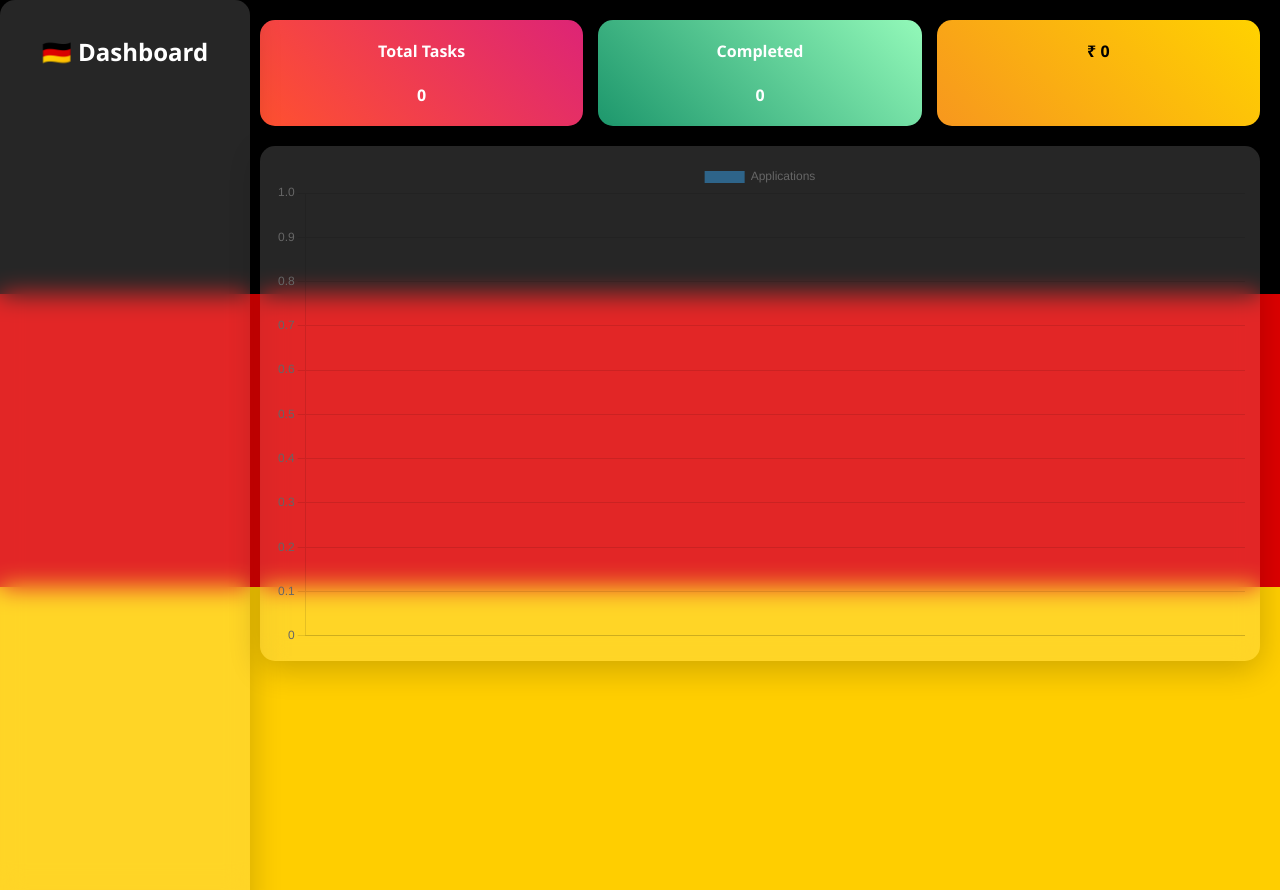
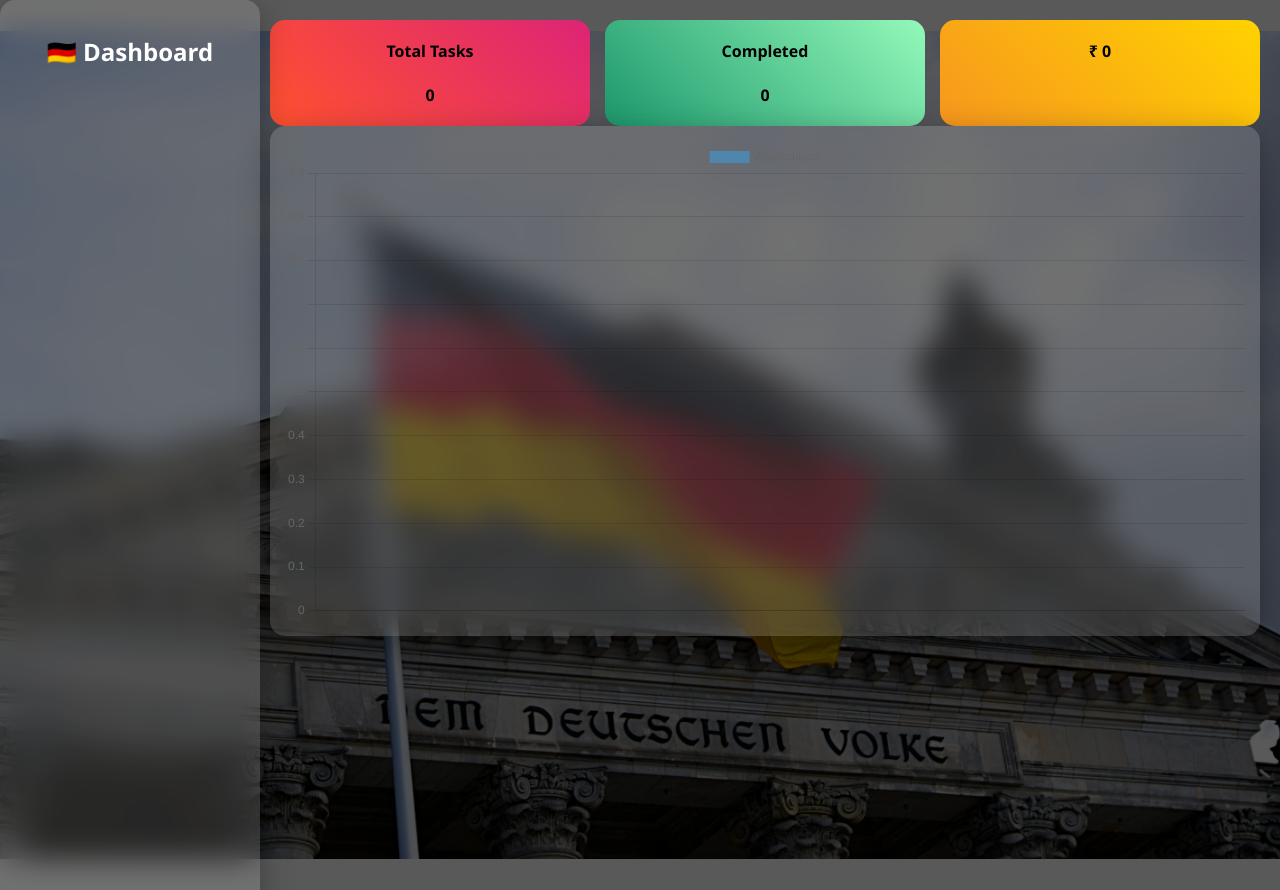
Before and after one commit to adityaramoji2002-maker/germany-dashboard, a Flask app: page / in a window 1280 px wide. Run offline with Flask 3, Linux system fonts and the light colour scheme; data that the repository does not hold is empty.

Commit message:
Update index.html

```diff
--- a/templates/index.html
+++ b/templates/index.html
@@ -6,34 +6,39 @@
 
 <style>
 
-/* 🇩🇪 German Flag Background */
+/* 🇩🇪 Background Image */
 body {
     margin: 0;
     font-family: 'Segoe UI', sans-serif;
-    background: linear-gradient(
-        to bottom,
-        #000000 33%,
-        #dd0000 33%,
-        #dd0000 66%,
-        #ffce00 66%
-    );
-    min-height: 100vh;
+    background: url("/static/images/germany.jpg") no-repeat center center fixed;
+    background-size: cover;
+    animation: zoomBg 20s infinite alternate;
 }
 
-/* Glass effect */
-.glass {
-    background: rgba(255, 255, 255, 0.15);
-    backdrop-filter: blur(12px);
-    border-radius: 15px;
-    box-shadow: 0 8px 32px rgba(0,0,0,0.2);
+/* Dark overlay */
+body::before {
+    content: "";
+    position: fixed;
+    width: 100%;
+    height: 100%;
+    background: rgba(0,0,0,0.65);
+    top: 0;
+    left: 0;
+    z-index: -1;
+}
+
+/* Zoom animation */
+@keyframes zoomBg {
+    from { background-size: 100%; }
+    to { background-size: 110%; }
 }
 
 /* Sidebar */
 .sidebar {
-    width: 220px;
+    width: 230px;
     position: fixed;
     height: 100%;
-    padding: 15px;
+    padding: 20px;
     color: white;
 }
 
@@ -55,22 +60,33 @@ body {
 
 /* Content */
 .content {
-    margin-left: 240px;
+    margin-left: 250px;
     padding: 20px;
+}
+
+/* Glass UI */
+.glass {
+    background: rgba(255,255,255,0.15);
+    backdrop-filter: blur(15px);
+    border-radius: 15px;
+    padding: 15px;
+    margin-bottom: 20px;
+    color: white;
+    box-shadow: 0 8px 32px rgba(0,0,0,0.3);
 }
 
 /* Cards */
 .cards {
     display: flex;
     gap: 15px;
-    margin-bottom: 20px;
+    flex-wrap: wrap;
 }
 
 .card-box {
     flex: 1;
+    min-width: 150px;
     padding: 20px;
     border-radius: 15px;
-    color: white;
     text-align: center;
     font-weight: bold;
     animation: fadeUp 1s ease;
@@ -84,7 +100,8 @@ body {
 table {
     width: 100%;
     border-collapse: collapse;
-    background: rgba(255,255,255,0.9);
+    background: rgba(255,255,255,0.95);
+    color: black;
     border-radius: 10px;
     overflow: hidden;
 }
@@ -111,14 +128,14 @@ td:hover {
 }
 
 .sheet {
+    display: none;
     animation: fadeUp 0.5s ease;
-    display: none;
 }
 
-/* Chart container */
-.chart-box {
-    margin-bottom: 20px;
-    padding: 15px;
+/* Mobile */
+@media (max-width: 768px) {
+    .sidebar { display: none; }
+    .content { margin-left: 0; }
 }
 
 </style>
@@ -134,7 +151,7 @@ td:hover {
 {% endfor %}
 </div>
 
-<!-- Content -->
+<!-- Main Content -->
 <div class="content">
 
 <!-- Cards -->
@@ -151,11 +168,11 @@ td:hover {
 </div>
 
 <!-- Chart -->
-<div class="glass chart-box">
+<div class="glass">
 <canvas id="chart"></canvas>
 </div>
 
-<!-- Sheets -->
+<!-- Tables -->
 {% for sheet in sheets %}
 <div id="{{sheet}}" class="glass sheet">
 <h3>{{sheet}}</h3>
@@ -209,7 +226,12 @@ function editCell(td, sheet, row, column){
         fetch('/update', {
             method:'POST',
             headers:{'Content-Type':'application/json'},
-            body: JSON.stringify({sheet:sheet,row:row,column:column,value:input.value})
+            body: JSON.stringify({
+                sheet:sheet,
+                row:row,
+                column:column,
+                value:input.value
+            })
         });
         td.innerText = input.value;
     }
```
